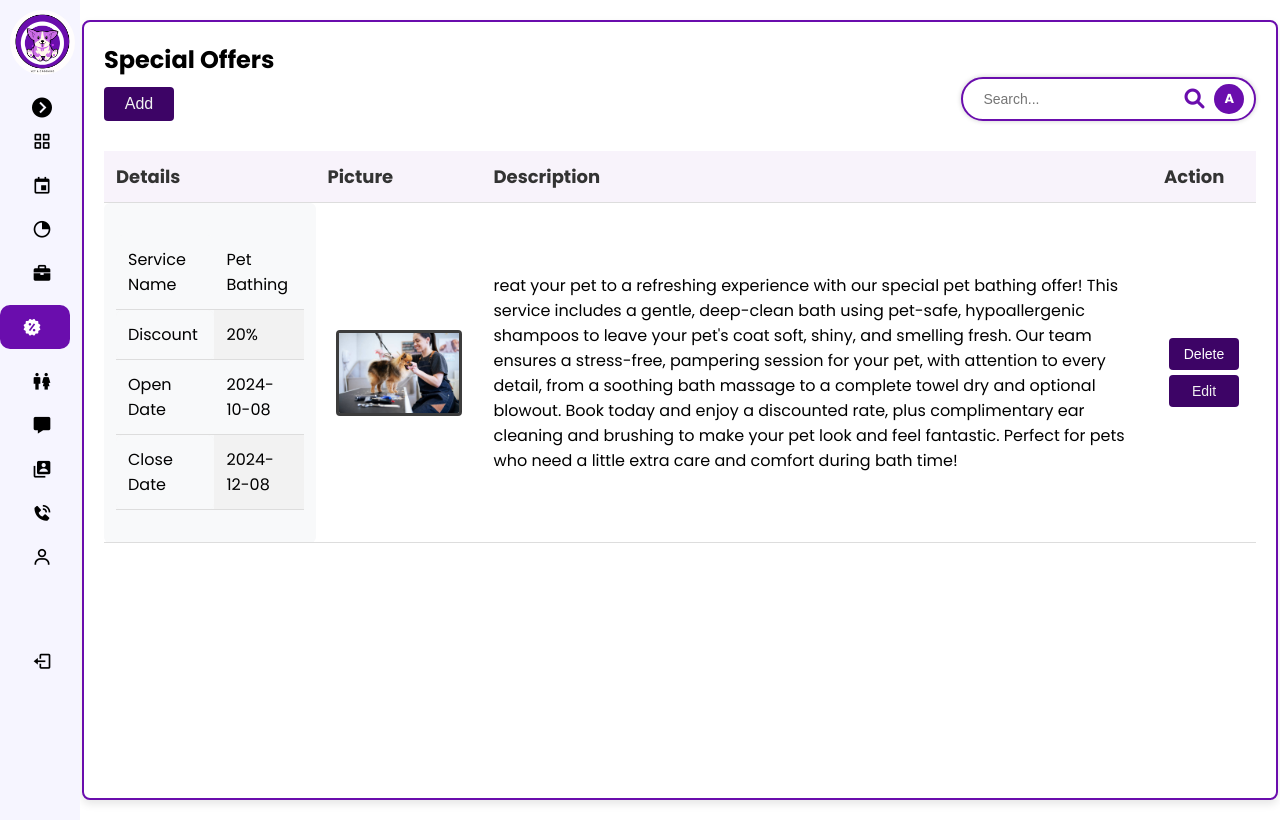
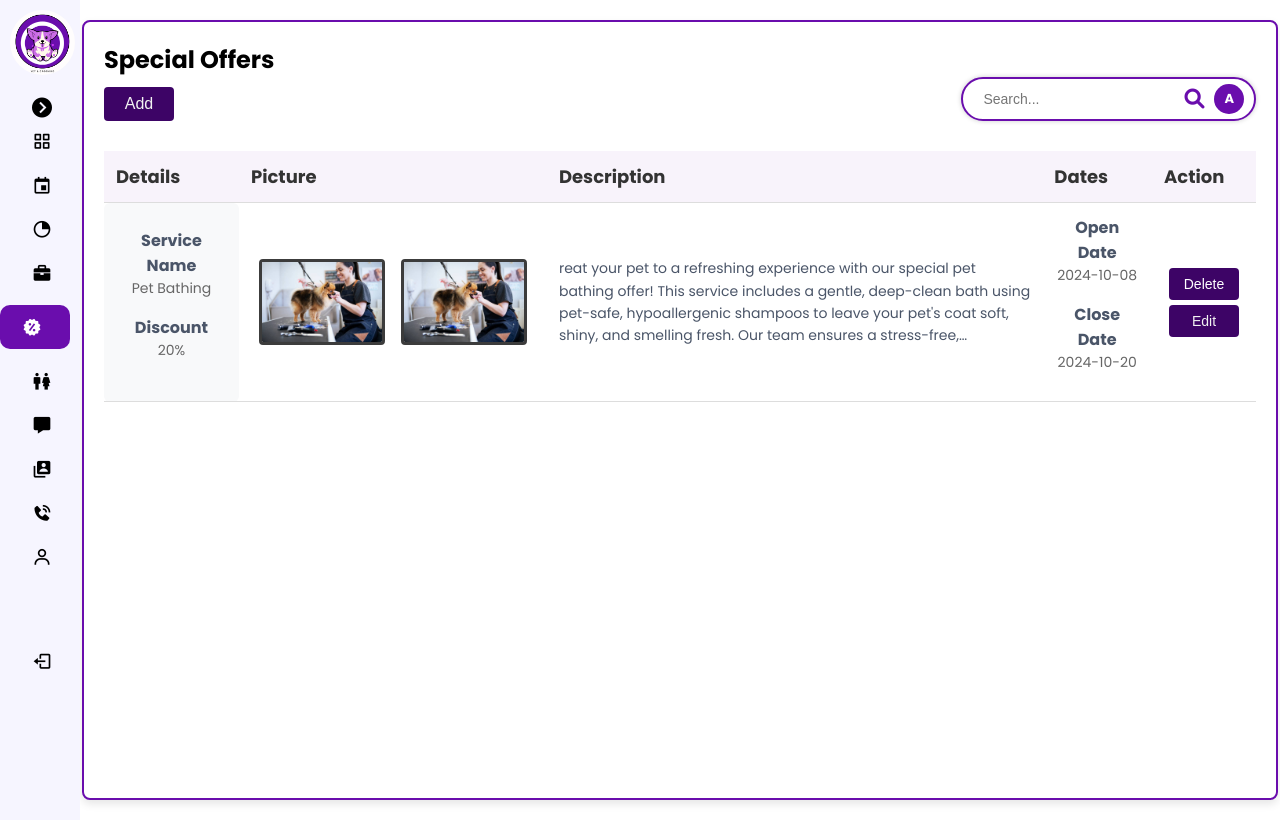
Before and after one commit to ravidu001/VetiPlus-Web-App, a PHP site: page /client/pages/salon/SpecialOffers.php in a window 1280 px wide. Run offline with PHP 8.4, Linux system fonts and the light colour scheme.

Commit message:
"small changes"

```diff
--- a/client/components/salon/sidebar.php
+++ b/client/components/salon/sidebar.php
@@ -112,7 +112,7 @@
 
                 <li>
                 <li class="nav-link <?= $current_page == 'salonprofile.php' ? 'active' : '' ?>">
-                    <a href="../../pages/salon/salonprofile.php">
+                    <a href="../../pages/salon/CreateSalonProfile.php">
                         <i class='bx bx-user icon'></i>
                         <span>Profile</span>
                     </a>
--- a/client/pages/salon/AddSpecialOffer.php
+++ b/client/pages/salon/AddSpecialOffer.php
@@ -29,7 +29,7 @@
                 <!-- Service Charge -->
                 <div class="form-group">
                     <label for="serviceCharge">
-                        <i class="fas fa-dollar-sign"></i> Discount <span class="required">*</span>
+                        <i class="fa-solid fa-rupee-sign"></i> Discount <span class="required">*</span>
                     </label>
                     <div class="price-input-wrapper">
                         <input type="number"
@@ -85,7 +85,7 @@
 
                         <div class="image-upload-box">
                             <div class="image-preview">
-                                <img src="/api/placeholder/150/150" alt="Preview 1" id="preview1">
+                                <img src="/api/placeholder/150/150" alt="Preview" id="preview1">
                             </div>
                             <div class="upload-button">
                                 <i class="fas fa-upload"></i>
--- a/client/pages/salon/EditService.php
+++ b/client/pages/salon/EditService.php
@@ -54,7 +54,7 @@ include __DIR__ . '/../../../server/config/phpConfig.php';
                 <!-- Service Charge -->
                 <div class="form-group">
                     <label for="serviceCharge">
-                        <i class="fas fa-dollar-sign"></i> Service Charge <span class="required">*</span>
+                        <i class="fa-solid fa-rupee-sign"></i> Service Charge <span class="required">*</span>
                     </label>
                     <div class="price-input-wrapper">
                         <input type="number"
--- a/client/pages/salon/EditSpecialOffer.php
+++ b/client/pages/salon/EditSpecialOffer.php
@@ -29,7 +29,7 @@
                 <!-- Service Charge -->
                 <div class="form-group">
                     <label for="serviceCharge">
-                        <i class="fas fa-dollar-sign"></i> Discount <span class="required">*</span>
+                        <i class="fa-solid fa-rupee-sign"></i> Discount <span class="required">*</span>
                     </label>
                     <div class="price-input-wrapper">
                         <input type="number"
--- a/client/pages/salon/FirstTimeRenderPage.php
+++ b/client/pages/salon/FirstTimeRenderPage.php
@@ -107,8 +107,8 @@
                  <input type="checkbox"><p>Check the integration and agree....</p>
                 <br>
                 <!-- Submit Button -->
-                <button type="submit" class="submit-button">
-                     Submit
+                <input type="button" class="submit-button" onclick="redirect()" value="Submit">
+
                 </button> <br>
 
                 <p>
--- a/client/pages/salon/SalonProfileEdit.php
+++ b/client/pages/salon/SalonProfileEdit.php
@@ -11,7 +11,7 @@
     <div class="container">
         <div class="form-wrapper">
             <a href="./salonprofile.php"><i class="fa-solid fa-circle-xmark pageclose"></i></a>
-            <h1 class="form-title">Your Salon Profile</h1>
+            <h1 class="form-title">Update Your Salon Profile</h1>
             <p>Make the profile more attractive to help improve your products.</p>
 
             <form id="profileForm" class="profile-form">
--- a/client/pages/salon/ServiceDetails.php
+++ b/client/pages/salon/ServiceDetails.php
@@ -102,9 +102,9 @@ $salon_id = 1; // Replace with dynamic salon ID when available
                                             </td>";
 
                                         // Photo Column
-                                        echo "<td><img src='../../assets/images/{$service['photo1']}' class='service-photo' alt='Service Image'>";
+                                        echo "<td><img src='../../assets/images/{$service['photo1']}' class='service-photo' alt='No Image Uploaded'>";
 
-                                        echo "<img src='../../assets/images/{$service['photo2']}' class='service-photo' alt='Service Image'></td>";
+                                        echo "<img src='../../assets/images/{$service['photo2']}' class='service-photo' alt='No Image Uploaded'></td>";
 
                                         // Description Column
                                         echo "<td>
--- a/client/pages/salon/SpecialOffers.php
+++ b/client/pages/salon/SpecialOffers.php
@@ -32,14 +32,20 @@
                             </th>
                             <th>Picture</th>
                             <th>Description</th>
+                            <th>Dates</th>
                             <th>Action</th>
                         </tr>
                     </thead>
                     <tbody>
                         <tr>
                             <td>
-                                <table>
-                                    <tbody>
+
+                                <h2 class="name">Service Name </h2>
+                                <h3>Pet Bathing</h3>
+
+                                <h2 class="discount">Discount </h2>
+                                <h3>20%</h3>
+                                    <!--
                                         <tr>
                                             <td>Service Name </td>
                                             <td>Pet Bathing</td>
@@ -55,15 +61,19 @@
                                         <tr>
                                             <td>Close Date</td>
                                             <td>2024-12-08</td>
-                                        </tr>
-                                    </tbody>
-                                </table>
+                                        </tr> -->
                             </td>
+
                             <td>
-                                <img class="OfferImage" src="../../assets/images/salonwomen.jpg" alt="OfferImage">
+                                <div class="images" style="display: flex;">
+                                    <img class="OfferImage" src="../../assets/images/salonwomen.jpg" alt="OfferImage">
+                                    <img class="OfferImage" src="../../assets/images/salonwomen.jpg" alt="OfferImage">
+                                </div>
                             </td>
+
+
                             <td>
-                             <p>
+                             <p class="ServiceDescription">
                                 reat your pet to a refreshing experience with our special pet bathing offer! This service
                                 includes a gentle, deep-clean bath using pet-safe, hypoallergenic shampoos to leave your
                                 pet's coat soft, shiny, and smelling fresh. Our team ensures a stress-free, pampering
@@ -72,6 +82,13 @@
                                 complimentary ear cleaning and brushing to make your pet look and feel fantastic. Perfect
                                 for pets who need a little extra care and comfort during bath time!
                             </p>
+                            </td>
+                            <td>
+                                <h2 class="date">Open Date </h2>
+                                <h3>2024-10-08</h3>
+
+                                <h2 class="date">Close Date </h2>
+                                <h3>2024-10-20</h3>
                             </td>
                             <td>
                                     <button class="delete" id="delete">Delete</button>
--- a/client/pages/salon/home.php
+++ b/client/pages/salon/home.php
@@ -9,6 +9,7 @@
     <link rel="stylesheet" href="../../assets/cssFiles/salon/Dashboard.css">
     <link rel="stylesheet" href="../../assets/cssFiles/salon/Home.css">
     <link rel="stylesheet" href="../../assets/cssFiles/common/userFooter.css">
+    <link rel="stylesheet" href="../../assets/cssFiles/salon/PopUp.css">
 
     <title>Document</title>
 </head>
@@ -34,4 +35,5 @@
         </div>
     </div>
 </body>
+    <script src="../../assets/jsFIles/salon/PopUp.js"></script>
 </html>
--- a/client/pages/salon/salonprofile.php
+++ b/client/pages/salon/salonprofile.php
@@ -35,7 +35,7 @@
                     <i class="fa-solid fa-star" style="color: #8000ff;"></i>
                     </div>
                     <div class="reveiwdetail">
-                     <h3 class="rev"> 105 Google reviews</h3>
+                     <h3 class="rev"> 105 Reviews</h3>
                      </div>
                     </div>
                     <div class="salon-details">
--- a/client/pages/salon/staffdetails.php
+++ b/client/pages/salon/staffdetails.php
@@ -50,7 +50,10 @@
                     <td>nail polishing</td>
                     <td>
                         <button class="edit">Delete</button>
-                        <button class="edit">Edit</button>
+                        <button class="edit">
+                            <a href="./EditStaff.php">
+                            Edit
+                        </button>
                     </td>
                 </tbody>
 
```
